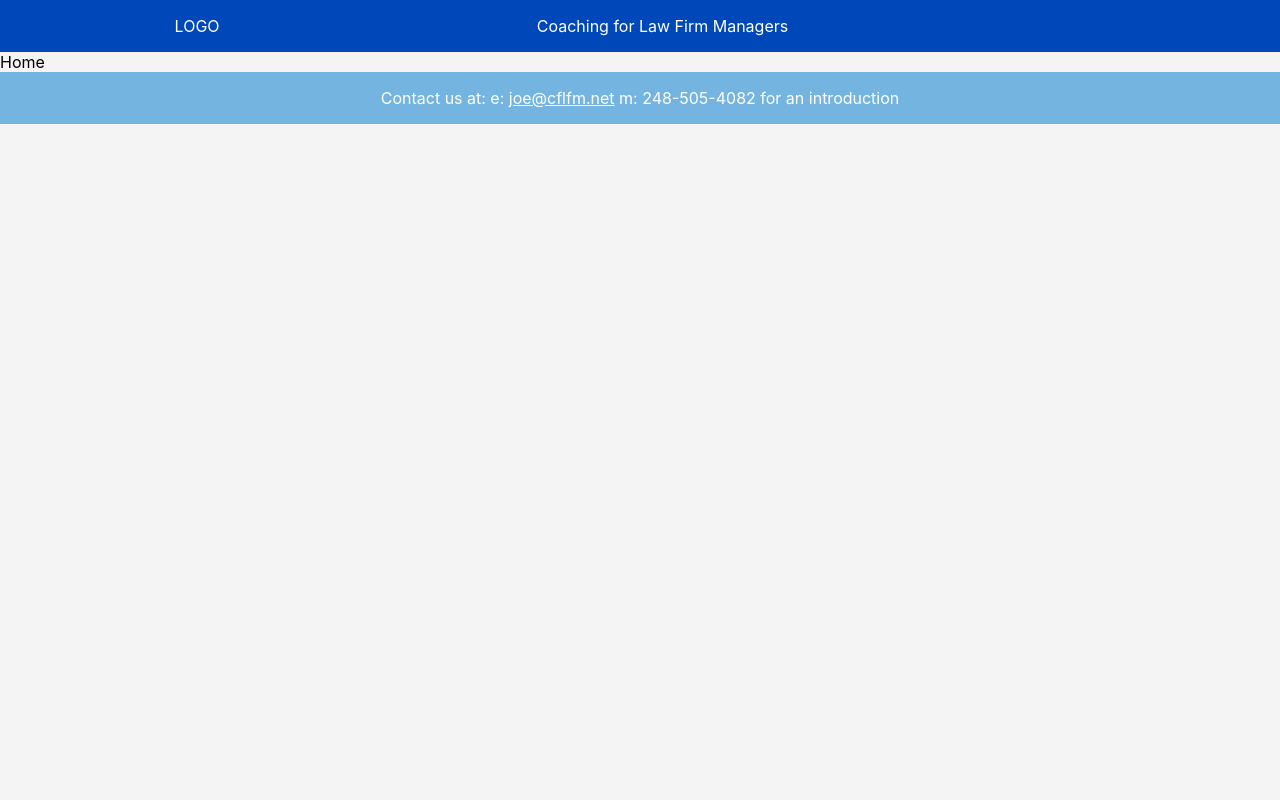
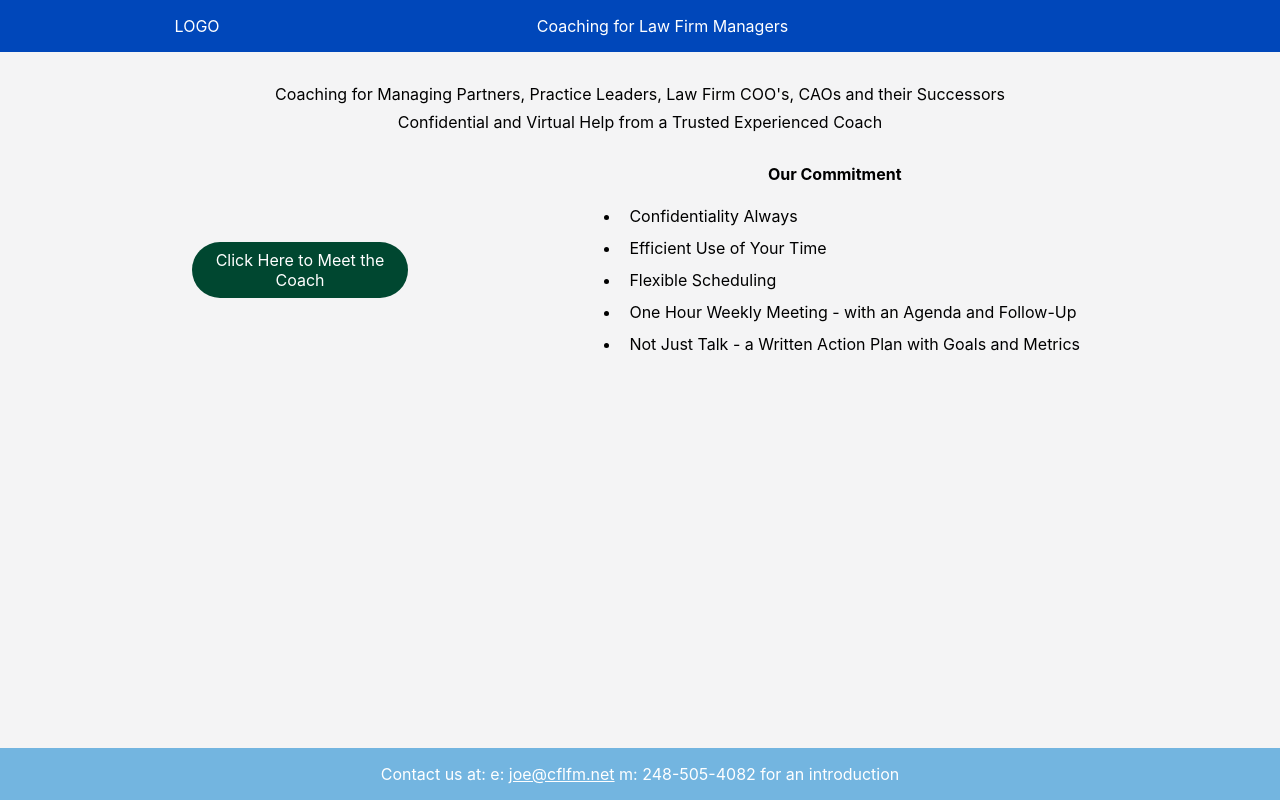
Before and after one commit to Troche4/cflfm, a React (Create React App) app: page / in a window 1280 px wide. Built offline with nearby package versions, Linux system fonts and the light colour scheme.

Commit message:
Implement the homepage

```diff
--- /dev/null
+++ b/src/ActionButton.tsx
@@ -0,0 +1,8 @@
+import React from "react";
+import { Link } from "react-router-dom";
+
+export default function ActionButton() {
+    return <div className="actionButton">
+        <Link to={"/bio"} className="link">Click Here to Meet the Coach</Link>
+    </div>
+}
--- a/src/App.tsx
+++ b/src/App.tsx
@@ -3,20 +3,23 @@ import './App.css';
 import Header from './Header';
 import Footer from './Footer';
 import { BrowserRouter as Router, Switch, Route } from "react-router-dom";
+import Home from './Home';
 
 export default function App() {
   return <div className="app">
     <Router>
       <Header/>
 
-      <Switch>
-        <Route path="/">
-          <div>Home</div>
-        </Route>
-        <Route path="/bio">
-          <div>Bio</div>
-        </Route>
-      </Switch>
+      <div className="container">
+        <Switch>
+          <Route path="/bio">
+            <div>Bio</div>
+          </Route>
+          <Route path="/">
+            <Home/>
+          </Route>
+        </Switch>
+      </div>
 
       <Footer/>
     </Router>
--- /dev/null
+++ b/src/Home.tsx
@@ -0,0 +1,25 @@
+import React from "react";
+import ActionButton from "./ActionButton";
+
+export default function Home() {
+    return <div>
+        <div className="homeHeaderText">
+            <div>Coaching for Managing Partners, Practice Leaders, Law Firm COO's, CAOs and their Successors</div>
+            <div>Confidential and Virtual Help from a Trusted Experienced Coach</div>
+        </div>
+
+        <div className="homeMain">
+            <ActionButton/>
+            <div>
+                <div className="listHeader">Our Commitment</div>
+                <ul>
+                    <li>Confidentiality Always</li>
+                    <li>Efficient Use of Your Time</li>
+                    <li>Flexible Scheduling</li>
+                    <li>One Hour Weekly Meeting - with an Agenda and Follow-Up</li>
+                    <li>Not Just Talk - a Written Action Plan with Goals and Metrics</li>
+                </ul>
+            </div>
+        </div>
+    </div>
+}
--- a/src/index.css
+++ b/src/index.css
@@ -12,6 +12,44 @@ body {
   display: flex;
   flex-direction: column;
   background-color: #F4F4F5;
+}
+
+.container {
+  padding: 16px 15% 0 15%;
+  height: calc(100vh - 100px)
+}
+
+.homeHeaderText {
+  display: flex;
+  flex-direction: column;
+  align-items: center;
+  padding: 16px;
+  gap: 8px;
+}
+
+.homeMain {
+  display: flex;
+  justify-content: space-between;
+  align-items: center;
+  padding: 16px 0;
+}
+
+.actionButton {
+  background-color: #004730;
+  max-width: 200px;
+  padding: 8px;
+  border-radius: 32px;
+  display: flex;
+  text-align: center;
+}
+
+.listHeader {
+  font-weight: bold;
+  text-align: center;
+}
+
+li {
+  padding: 6px 8px;
 }
 
 .navbar {
```
